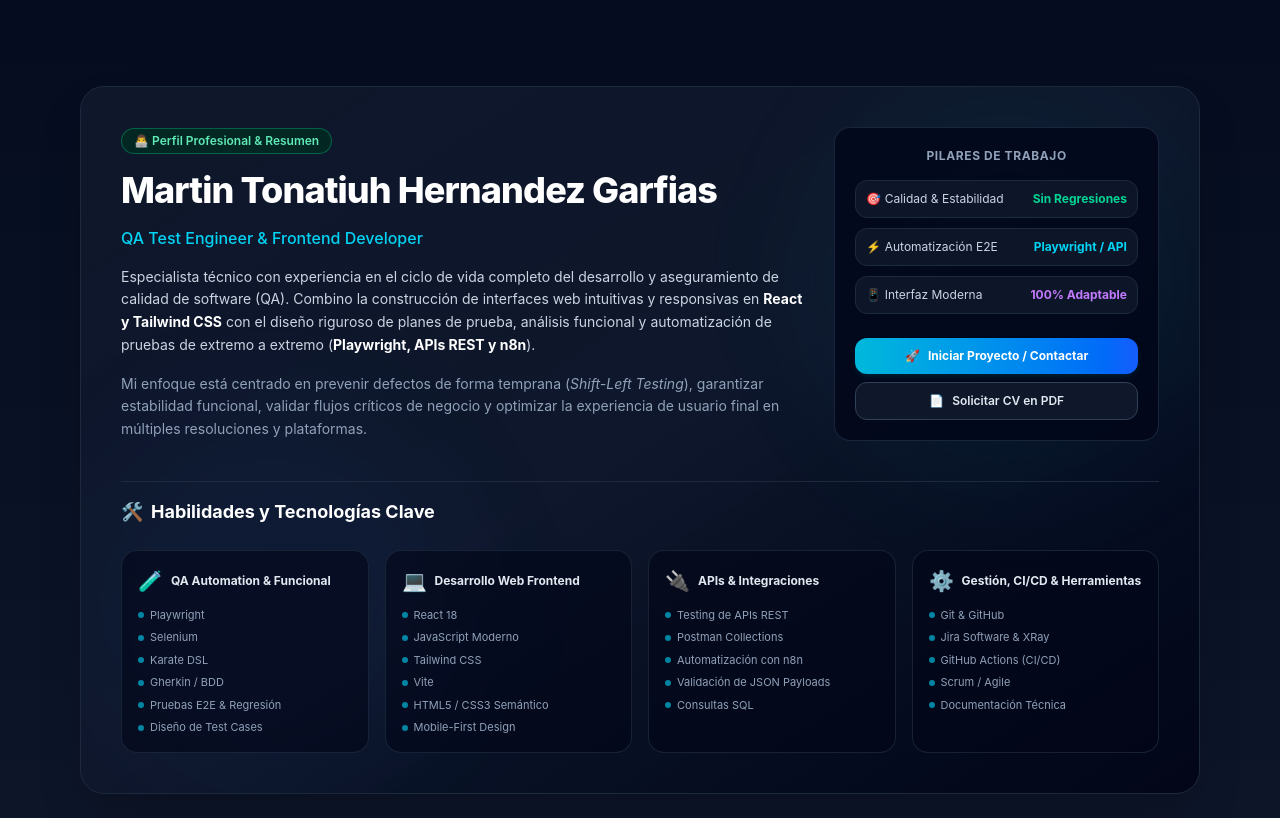
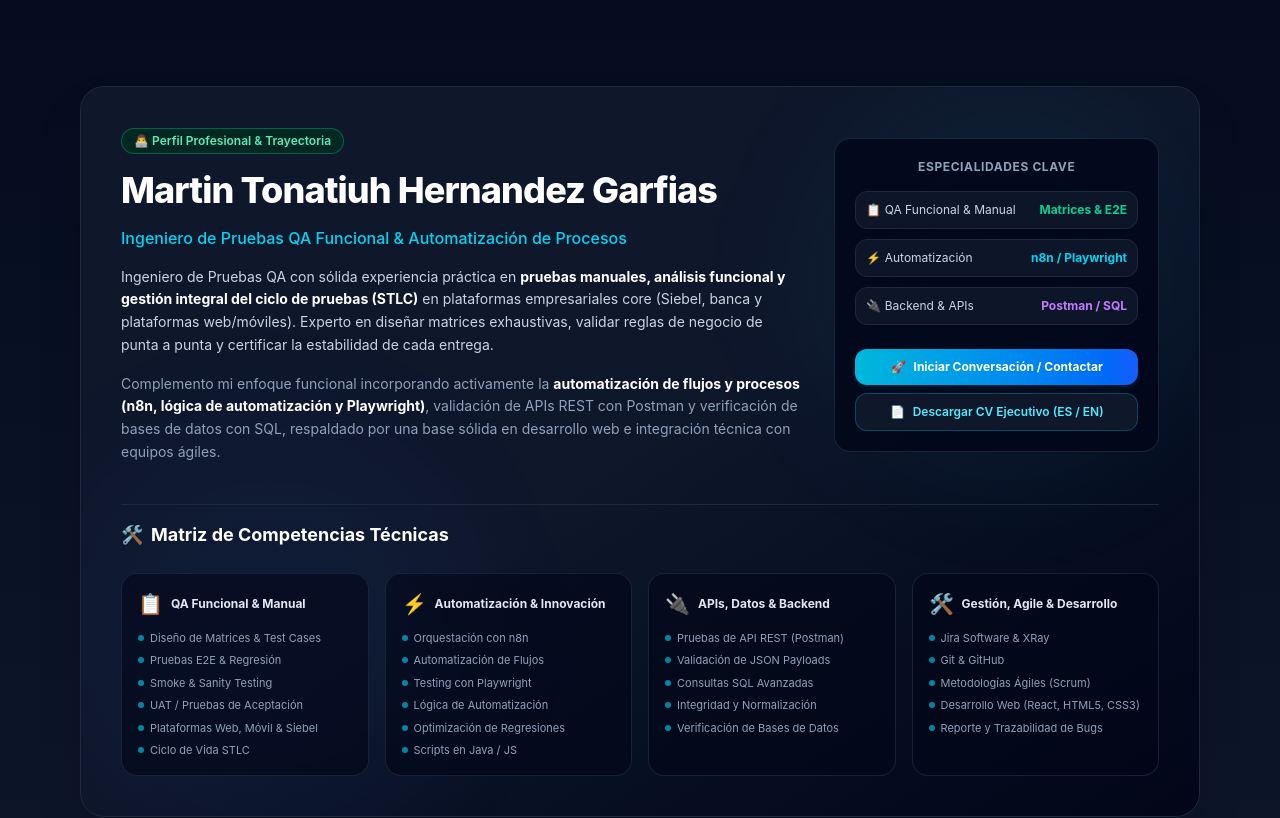
Before and after one commit to hegm840804/portafolio-web, a React (Vite) app: page / in a window 1280 px wide. Shown: the part 2100-2918 px from the top of the page. Built offline with nearby package versions, Linux system fonts and the light colour scheme.

Commit message:
feat: actualizar perfil funcional y modal de CV con documentos ejecutivos

```diff
--- a/src/components/About.jsx
+++ b/src/components/About.jsx
@@ -1,41 +1,39 @@
-export default function About({ onOpenContact }) {
+export default function About({ onOpenContact, onOpenCV }) {
   const competencias = [
     {
-      categoria: 'QA Automation & Funcional',
-      icono: '🧪',
-      habilidades: ['Playwright', 'Selenium', 'Karate DSL', 'Gherkin / BDD', 'Pruebas E2E & Regresión', 'Diseño de Test Cases']
+      categoria: 'QA Funcional & Manual',
+      icono: '📋',
+      habilidades: ['Diseño de Matrices & Test Cases', 'Pruebas E2E & Regresión', 'Smoke & Sanity Testing', 'UAT / Pruebas de Aceptación', 'Plataformas Web, Móvil & Siebel', 'Ciclo de Vida STLC']
     },
     {
-      categoria: 'Desarrollo Web Frontend',
-      icono: '💻',
-      habilidades: ['React 18', 'JavaScript Moderno', 'Tailwind CSS', 'Vite', 'HTML5 / CSS3 Semántico', 'Mobile-First Design']
+      categoria: 'Automatización & Innovación',
+      icono: '⚡',
+      habilidades: ['Orquestación con n8n', 'Automatización de Flujos', 'Testing con Playwright', 'Lógica de Automatización', 'Optimización de Regresiones', 'Scripts en Java / JS']
     },
     {
-      categoria: 'APIs & Integraciones',
+      categoria: 'APIs, Datos & Backend',
       icono: '🔌',
-      habilidades: ['Testing de APIs REST', 'Postman Collections', 'Automatización con n8n', 'Validación de JSON Payloads', 'Consultas SQL']
+      habilidades: ['Pruebas de API REST (Postman)', 'Validación de JSON Payloads', 'Consultas SQL Avanzadas', 'Integridad y Normalización', 'Verificación de Bases de Datos']
     },
     {
-      categoria: 'Gestión, CI/CD & Herramientas',
-      icono: '⚙️',
-      habilidades: ['Git & GitHub', 'Jira Software & XRay', 'GitHub Actions (CI/CD)', 'Scrum / Agile', 'Documentación Técnica']
+      categoria: 'Gestión, Agile & Desarrollo',
+      icono: '🛠️',
+      habilidades: ['Jira Software & XRay', 'Git & GitHub', 'Metodologías Ágiles (Scrum)', 'Desarrollo Web (React, HTML5, CSS3)', 'Reporte y Trazabilidad de Bugs']
     }
   ];
 
   return (
     <section id="sobre-mi" className="max-w-6xl mx-auto px-4 py-16 w-full">
       <div className="bg-gradient-to-br from-slate-900 via-slate-900/95 to-slate-950 border border-slate-800 rounded-3xl p-6 sm:p-10 shadow-2xl relative overflow-hidden">
-        {/* Efecto de luz ambiental */}
         <div className="absolute top-0 right-0 w-96 h-96 bg-cyan-500/5 rounded-full blur-3xl pointer-events-none"></div>
         <div className="absolute bottom-0 left-0 w-96 h-96 bg-blue-500/5 rounded-full blur-3xl pointer-events-none"></div>
 
         <div className="relative z-10 space-y-10">
 
-          {/* Encabezado y Resumen Profesional */}
           <div className="grid grid-cols-1 lg:grid-cols-12 gap-8 items-center">
             <div className="lg:col-span-8 space-y-4">
               <div className="inline-flex items-center gap-2 bg-emerald-950/80 border border-emerald-500/40 px-3 py-1 rounded-full text-xs font-semibold text-emerald-300">
-                <span>👨‍💻 Perfil Profesional & Resumen</span>
+                <span>👨‍💻 Perfil Profesional & Trayectoria</span>
               </div>
 
               <h2 className="text-2xl sm:text-4xl font-extrabold text-white tracking-tight">
@@ -43,36 +41,35 @@ export default function About({ onOpenContact }) {
               </h2>
 
               <p className="text-sm sm:text-base text-cyan-400 font-medium">
-                QA Test Engineer & Frontend Developer
+                Ingeniero de Pruebas QA Funcional & Automatización de Procesos
               </p>
 
               <p className="text-xs sm:text-sm text-slate-300 leading-relaxed">
-                Especialista técnico con experiencia en el ciclo de vida completo del desarrollo y aseguramiento de calidad de software (QA). Combino la construcción de interfaces web intuitivas y responsivas en <strong className="text-white">React y Tailwind CSS</strong> con el diseño riguroso de planes de prueba, análisis funcional y automatización de pruebas de extremo a extremo (<strong className="text-white">Playwright, APIs REST y n8n</strong>).
+                Ingeniero de Pruebas QA con sólida experiencia práctica en <strong className="text-white">pruebas manuales, análisis funcional y gestión integral del ciclo de pruebas (STLC)</strong> en plataformas empresariales core (Siebel, banca y plataformas web/móviles). Experto en diseñar matrices exhaustivas, validar reglas de negocio de punta a punta y certificar la estabilidad de cada entrega.
               </p>
 
               <p className="text-xs sm:text-sm text-slate-400 leading-relaxed">
-                Mi enfoque está centrado en prevenir defectos de forma temprana (<em>Shift-Left Testing</em>), garantizar estabilidad funcional, validar flujos críticos de negocio y optimizar la experiencia de usuario final en múltiples resoluciones y plataformas.
+                Complemento mi enfoque funcional incorporando activamente la <strong className="text-white">automatización de flujos y procesos (n8n, lógica de automatización y Playwright)</strong>, validación de APIs REST con Postman y verificación de bases de datos con SQL, respaldado por una base sólida en desarrollo web e integración técnica con equipos ágiles.
               </p>
             </div>
 
-            {/* Tarjeta de Métricas y CTA */}
             <div className="lg:col-span-4 bg-slate-950/80 border border-slate-800/90 rounded-2xl p-5 flex flex-col gap-4">
               <h3 className="text-xs font-bold uppercase tracking-wider text-slate-400 text-center">
-                Pilares de Trabajo
+                Especialidades Clave
               </h3>
 
               <div className="space-y-2.5 text-xs">
                 <div className="flex items-center justify-between p-2.5 bg-slate-900/90 rounded-xl border border-slate-800">
-                  <span className="text-slate-300">🎯 Calidad & Estabilidad</span>
-                  <span className="font-bold text-emerald-400">Sin Regresiones</span>
+                  <span className="text-slate-300">📋 QA Funcional & Manual</span>
+                  <span className="font-bold text-emerald-400">Matrices & E2E</span>
                 </div>
                 <div className="flex items-center justify-between p-2.5 bg-slate-900/90 rounded-xl border border-slate-800">
-                  <span className="text-slate-300">⚡ Automatización E2E</span>
-                  <span className="font-bold text-cyan-400">Playwright / API</span>
+                  <span className="text-slate-300">⚡ Automatización</span>
+                  <span className="font-bold text-cyan-400">n8n / Playwright</span>
                 </div>
                 <div className="flex items-center justify-between p-2.5 bg-slate-900/90 rounded-xl border border-slate-800">
-                  <span className="text-slate-300">📱 Interfaz Moderna</span>
-                  <span className="font-bold text-purple-400">100% Adaptable</span>
+                  <span className="text-slate-300">🔌 Backend & APIs</span>
+                  <span className="font-bold text-purple-400">Postman / SQL</span>
                 </div>
               </div>
 
@@ -82,24 +79,23 @@ export default function About({ onOpenContact }) {
                   className="w-full flex items-center justify-center gap-2 bg-gradient-to-r from-cyan-500 to-blue-600 hover:from-cyan-400 hover:to-blue-500 text-white text-xs font-bold py-2.5 px-4 rounded-xl shadow-md shadow-cyan-950/40 transition transform active:scale-95 cursor-pointer"
                 >
                   <span>🚀</span>
-                  <span>Iniciar Proyecto / Contactar</span>
+                  <span>Iniciar Conversación / Contactar</span>
                 </button>
                 <button
-                  onClick={onOpenContact}
-                  className="w-full flex items-center justify-center gap-2 bg-slate-900 hover:bg-slate-800 text-slate-200 text-xs font-semibold py-2.5 px-4 rounded-xl border border-slate-700 transition cursor-pointer"
+                  onClick={onOpenCV}
+                  className="w-full flex items-center justify-center gap-2 bg-slate-900 hover:bg-slate-800 text-cyan-300 text-xs font-semibold py-2.5 px-4 rounded-xl border border-cyan-500/30 hover:border-cyan-400 transition cursor-pointer"
                 >
                   <span>📄</span>
-                  <span>Solicitar CV en PDF</span>
+                  <span>Descargar CV Ejecutivo (ES / EN)</span>
                 </button>
               </div>
             </div>
           </div>
 
-          {/* Cuadrícula de Perfil Técnico */}
           <div className="pt-4 border-t border-slate-800">
             <h3 className="text-base sm:text-lg font-bold text-white mb-6 flex items-center gap-2">
               <span>🛠️</span>
-              <span>Habilidades y Tecnologías Clave</span>
+              <span>Matriz de Competencias Técnicas</span>
             </h3>
 
             <div className="grid grid-cols-1 sm:grid-cols-2 lg:grid-cols-4 gap-4">
```
